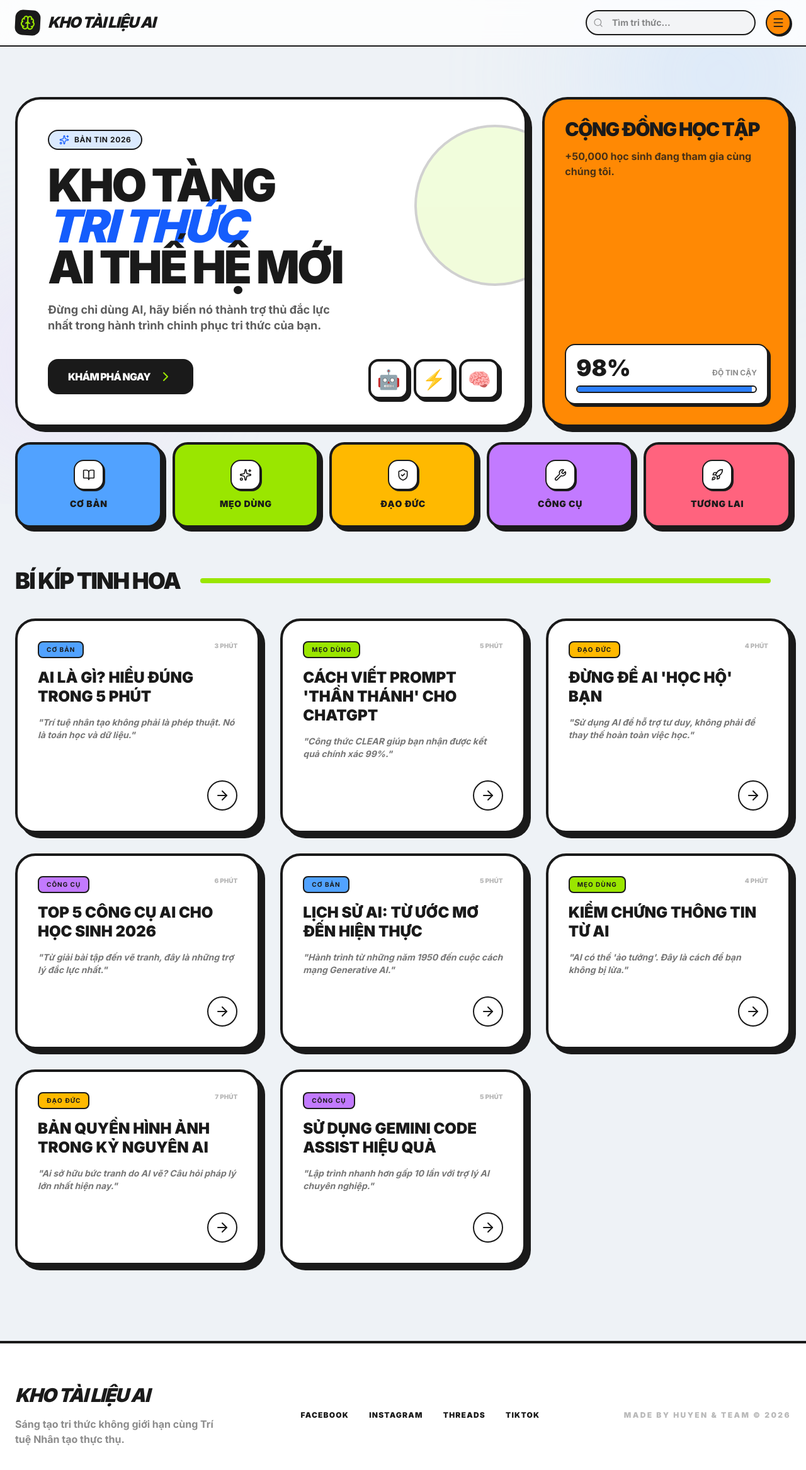
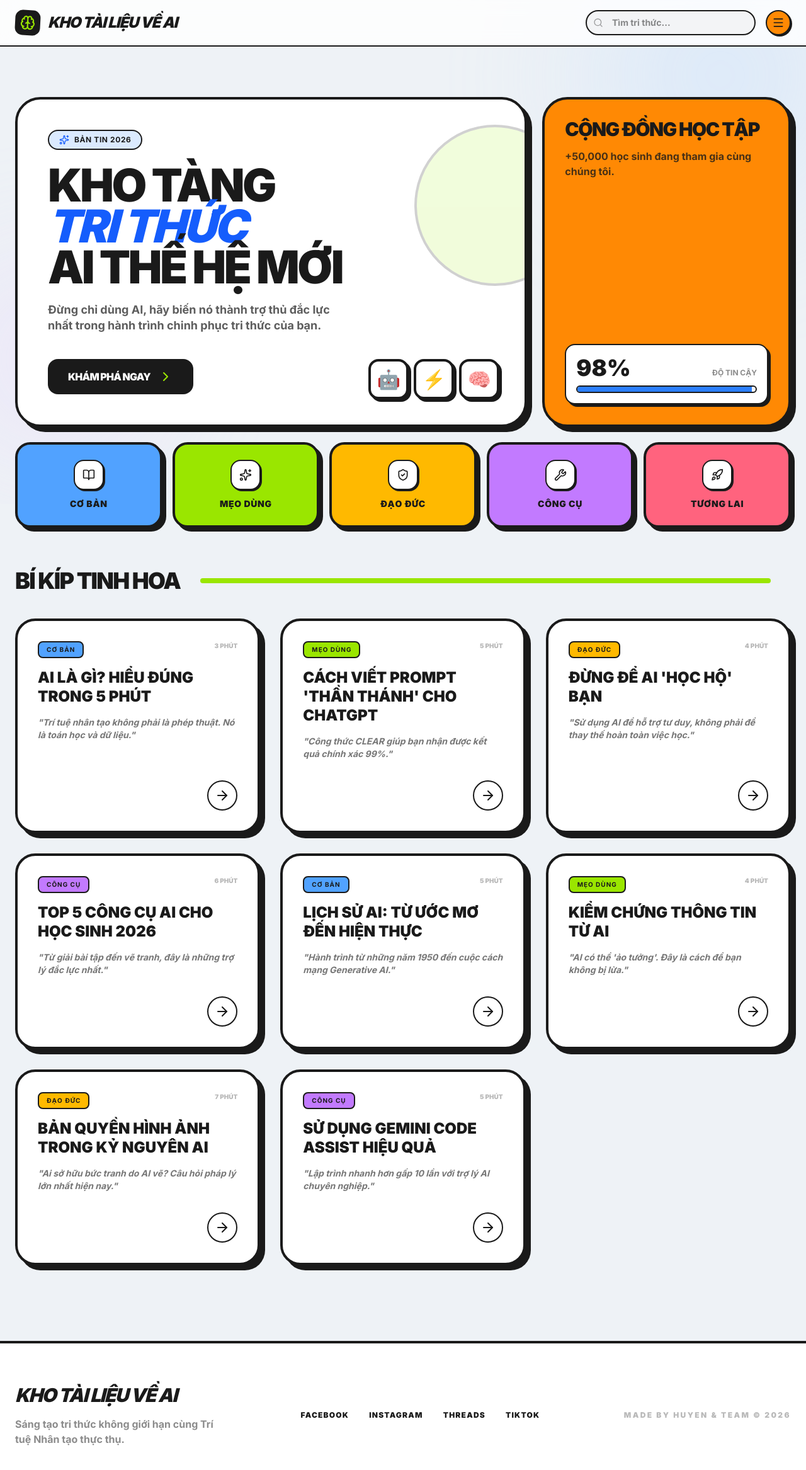
Before and after one commit to tritam100974-afk/kho_tailieu_AI, a React (Vite) app: page / in a window 1280 px wide. Shown: the top 2334 px of the page at 63% size. Built offline with nearby package versions, Linux system fonts and the light colour scheme.

Commit message:
fix: Update app title and metadata
Updates the application's display title and metadata to more accurately reflect its purpose as a "Kho tài liệu về AI" (AI Document Repository).

```diff
--- a/index.html
+++ b/index.html
@@ -3,7 +3,7 @@
   <head>
     <meta charset="UTF-8" />
     <meta name="viewport" content="width=device-width, initial-scale=1.0" />
-    <title>My Google AI Studio App</title>
+    <title>Kho tài liệu về AI</title>
   </head>
   <body>
     <div id="root"></div>
--- a/metadata.json
+++ b/metadata.json
@@ -1,5 +1,5 @@
 {
-  "name": "KHO TÀI LIỆU AI",
+  "name": "Kho tài liệu về AI",
   "description": "Kho tàng tri thức về sử dụng AI đúng cách và hiệu quả cho học sinh, sinh viên Việt Nam.",
   "requestFramePermissions": [],
   "majorCapabilities": []
--- a/src/App.tsx
+++ b/src/App.tsx
@@ -55,7 +55,7 @@ export default function App() {
           <div className="bg-[#1A1A1A] p-2 rounded-xl rotate-3">
             <Brain className="w-6 h-6 text-lime-400" />
           </div>
-          <span className="font-black text-2xl tracking-tighter uppercase italic">KHO TÀI LIỆU AI</span>
+          <span className="font-black text-2xl tracking-tighter uppercase italic">Kho tài liệu về AI</span>
         </div>
 
         <div className="flex items-center gap-4">
@@ -229,7 +229,7 @@ export default function App() {
       <footer className="bg-white border-t-4 border-[#1A1A1A] py-16 px-6">
         <div className="max-w-7xl mx-auto flex flex-col md:flex-row justify-between items-center gap-10 text-center md:text-left">
           <div className="space-y-4">
-            <h2 className="text-3xl font-black tracking-tighter uppercase italic">KHO TÀI LIỆU AI</h2>
+            <h2 className="text-3xl font-black tracking-tighter uppercase italic">Kho tài liệu về AI</h2>
             <p className="max-w-xs font-bold opacity-50">Sáng tạo tri thức không giới hạn cùng Trí tuệ Nhân tạo thực thụ.</p>
           </div>
           <div className="flex gap-8">
```
